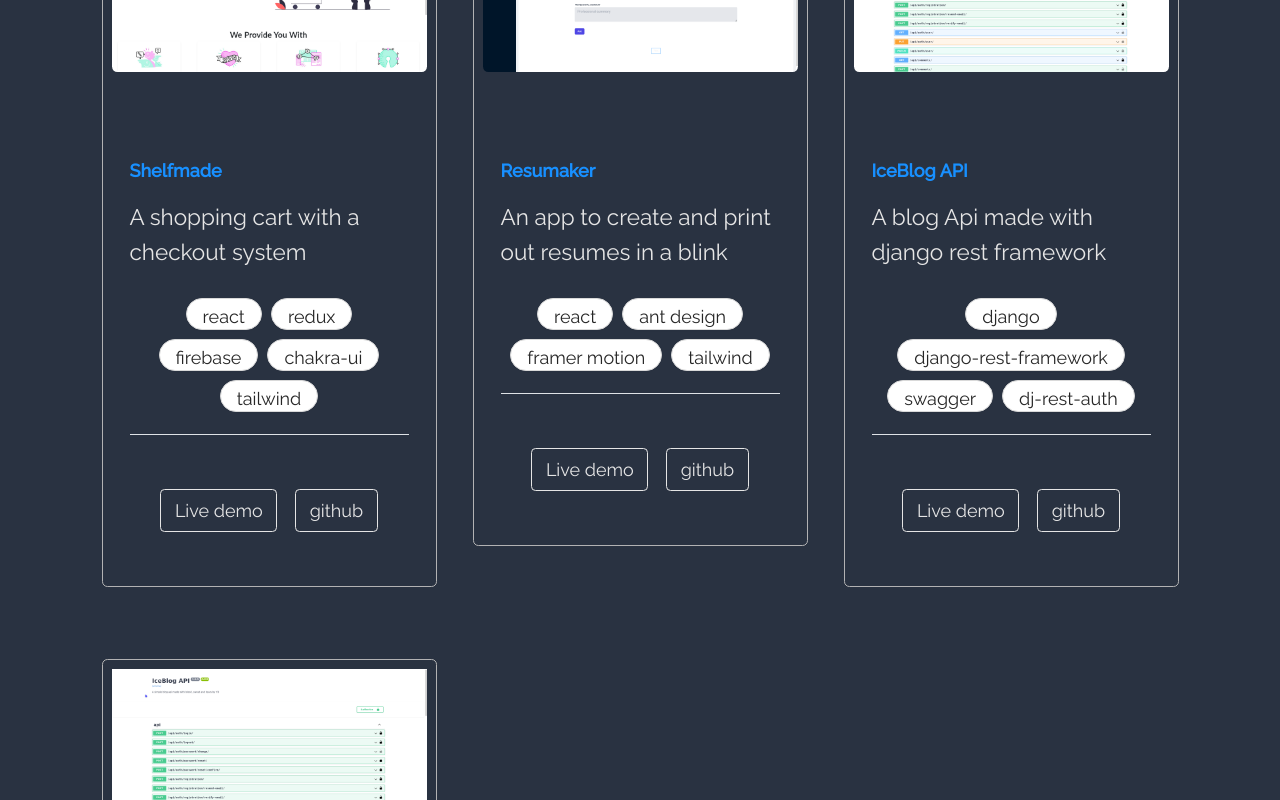
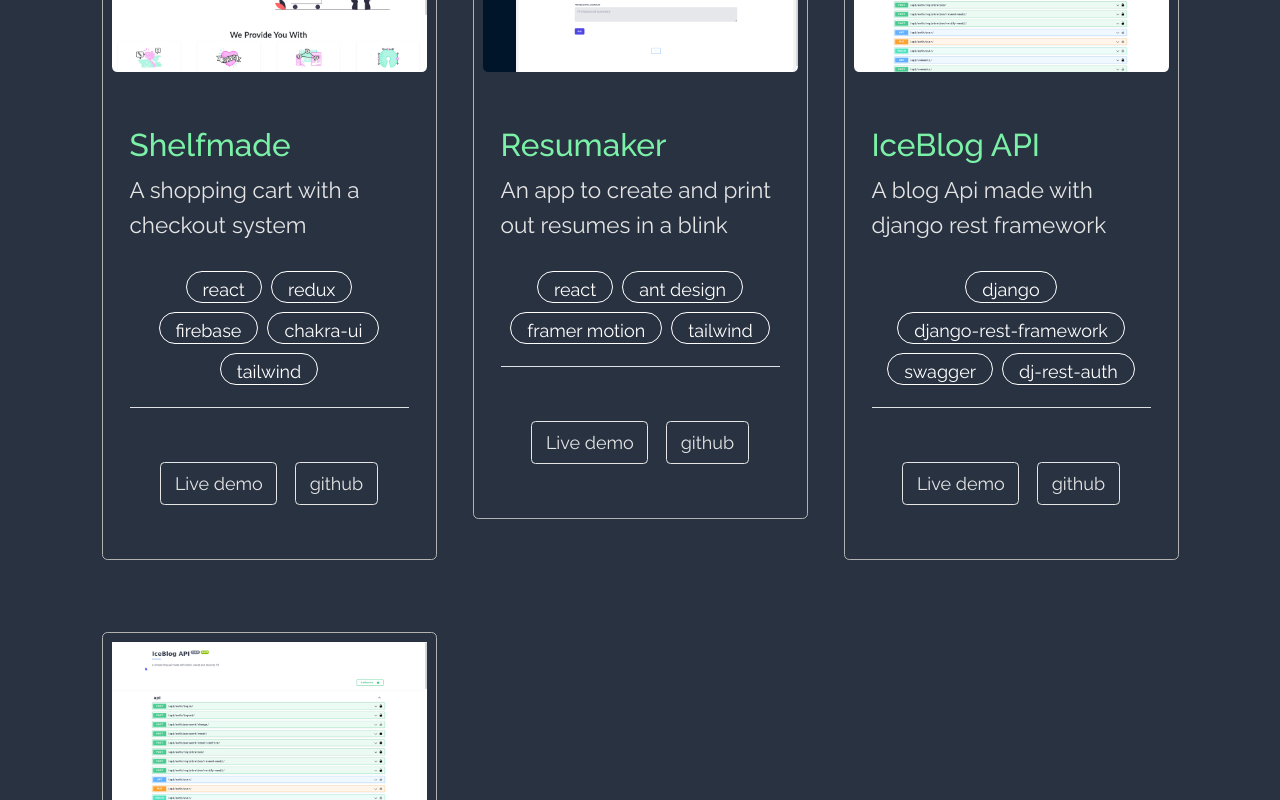
Before and after one commit to dglitxh/portfolio, a React (Create React App) app: page / in a window 1280 px wide. Shown: the part 2100-2900 px from the top of the page. Built offline with nearby package versions, Linux system fonts and the light colour scheme.

Commit message:
upd: proj cards

```diff
--- a/src/components/Projects.js
+++ b/src/components/Projects.js
@@ -19,12 +19,12 @@ return(<Col key={project.id}  xs={{span:24}} sm={{span:24}} md={{span:12}} lg={{
           </div>
           <div className="card-body px-4 py-5 p-md-8">
             <div className="border-bottom pb-3 mb-5">
-              <h3 className="mb-2 fw-bold display-5"> <a href="#slime" className="text-inherit">{project.name}</a></h3>
+              <h3 className="proj-name mb-2 display-7"> {project.name}</h3>
               <p className="lead">{project.desc}</p>
               <div style={{display: 'flex', flexDirection: 'row', alignItems: 'center', justifyContent: 'center', flexWrap: 'wrap'}}>
                 {project.stack.map(el=>{
                   return(
-                    <Button key={el+String(Math.random(20))} className={"m-1"} shape='round'>{el}</Button>
+                    <Button ghost key={el+String(Math.random(20))} className={"m-1 stack-ls"} shape='round'>{el}</Button>
                   )
                 })}
               </div>
```
